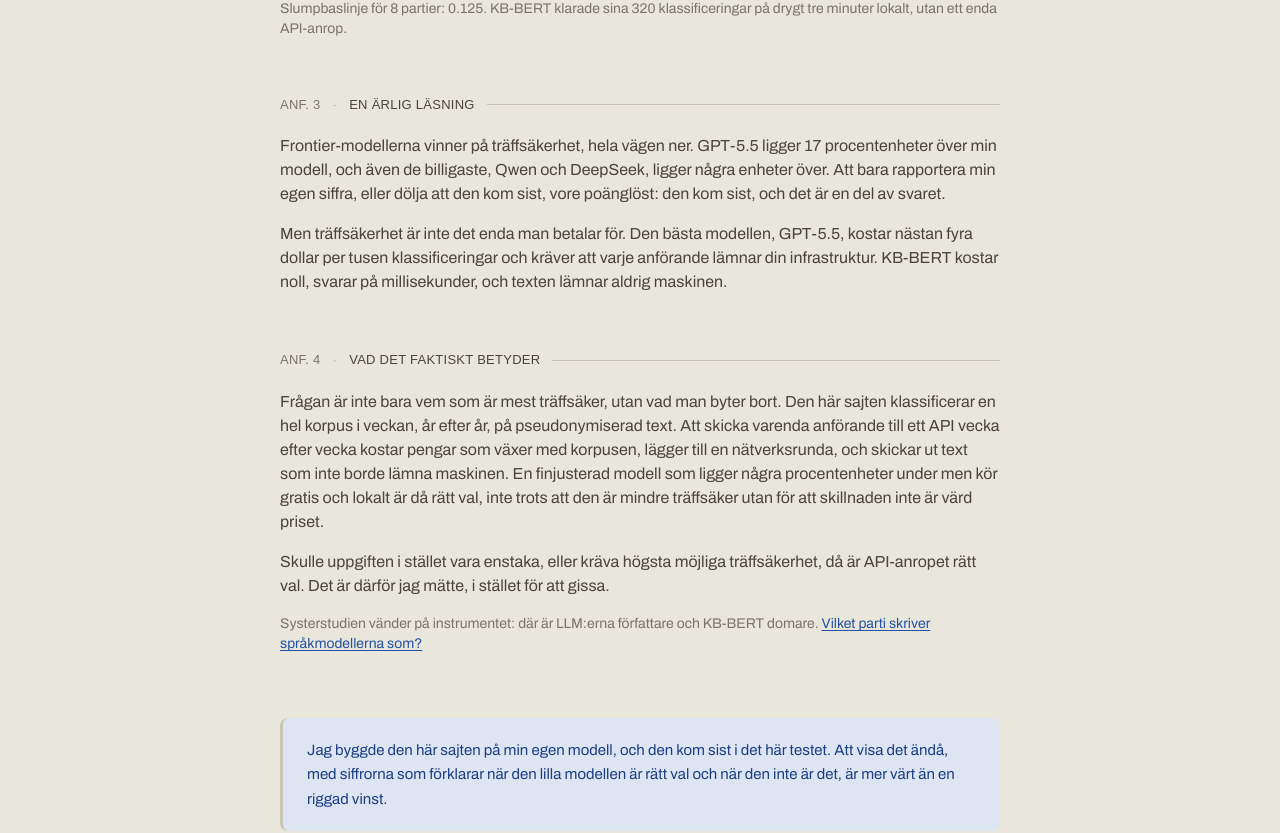
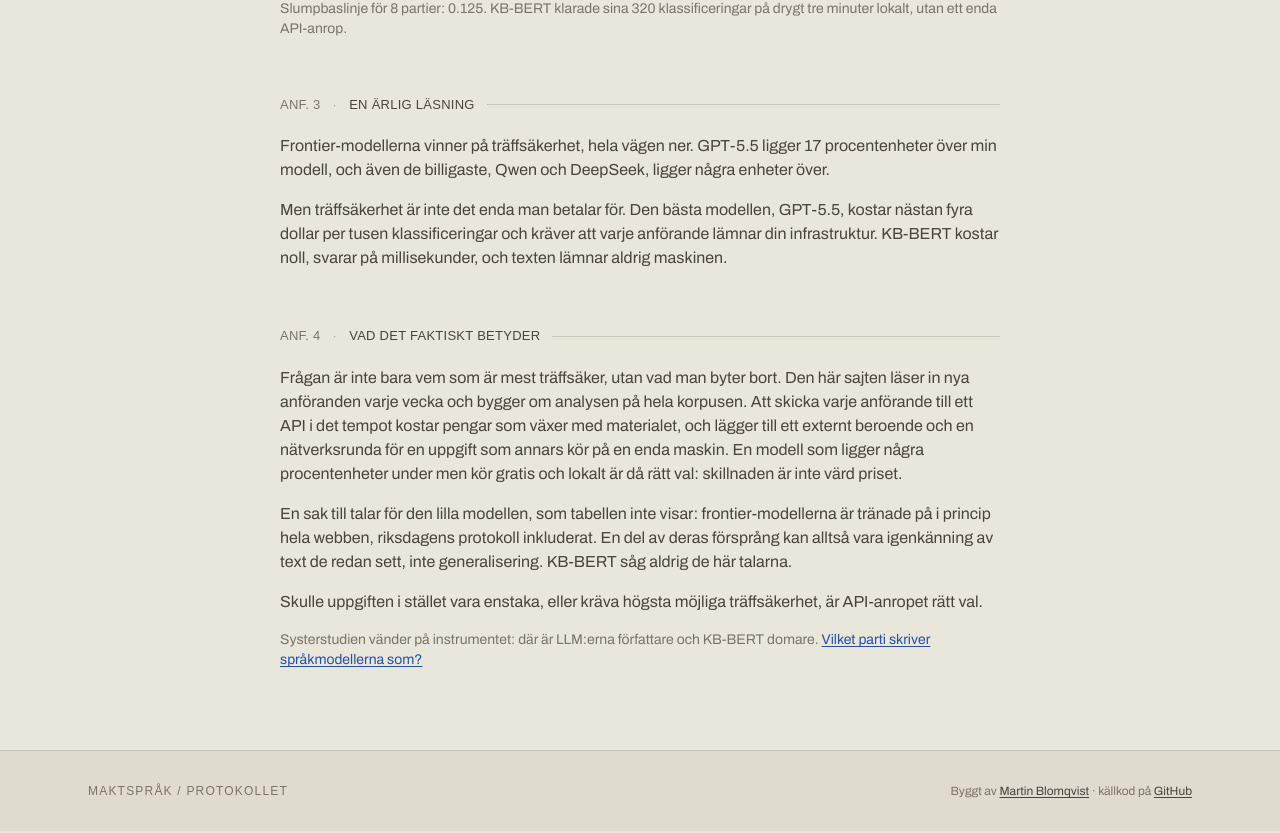
Before and after one commit to MartinBlomqvistDev/maktsprak, a Next.js app in the folder web/: page /riktmarke in a window 1280 px wide. Shown: the part 1177-2010 px from the top of the page. Built offline with nearby package versions, Linux system fonts and the light colour scheme; a web font is replaced by a local one.

Commit message:
site audit: fix training-scope + public-data facts, drop stats jargon, cut junior meta-commentary, add LLM-pretraining caveat

```diff
--- a/web/src/app/llm/page.tsx
+++ b/web/src/app/llm/page.tsx
@@ -161,12 +161,11 @@
           </p>
           <p>
             Den neutrala texten drar i stället mot S och SD för de flesta
-            modeller. Varför vet jag inte säkert. Troligast är att
-            klassificeraren, tränad enbart på debattinlägg, saknar en plats för
-            text utan politisk riktning, och att den faller tillbaka på de
-            största klasserna när riktningen försvinner. Jag redovisar det som
+            modeller. Varför vet jag inte. Klassificeraren är tränad enbart på
+            debattinlägg och har ingen klass för text utan politisk riktning, så
+            vad den gör med sådan text är svårt att tolka. Jag redovisar det som
             en öppen fråga om instrumentet, inte som ett fynd om modellerna. Det
-            som bär beviset är att M-lutningen är borta i varje enda cell.
+            som bär beviset är att M-lutningen är borta i varenda cell.
           </p>
         </div>
       </section>
@@ -217,8 +216,8 @@
       <div className="mt-16 rounded-card border-l-[3px] border-accent bg-accent-soft px-6 py-5">
         <p className="text-[15px] leading-relaxed text-accent-soft-ink">
           Nordans mätning gäller vad modellerna säger att de tycker. Den här
-          gäller hur de faktiskt skriver. Det är inte samma axel, och det är i
-          skillnaden mellan de två som det intressanta bor.
+          gäller hur de faktiskt skriver. Två olika axlar, och de pekar åt olika
+          håll.
         </p>
       </div>
     </main>
--- a/web/src/app/metod/page.tsx
+++ b/web/src/app/metod/page.tsx
@@ -179,16 +179,6 @@
           </p>
         </div>
       </section>
-
-      <div className="mt-16 rounded-card border-l-[3px] border-accent bg-accent-soft px-6 py-5">
-        <p className="text-[15px] leading-relaxed text-accent-soft-ink">
-          <strong>Varför jag visar det här öppet:</strong> en modell som bara
-          redovisar sin bästa siffra går inte att kontrollera. Den här sidan
-          visar hur modellen valideras, var den kan gå fel och vad felen
-          kostar, så att du kan bedöma den själv istället för att ta mitt ord
-          för det.
-        </p>
-      </div>
     </main>
   );
 }
--- a/web/src/app/page.tsx
+++ b/web/src/app/page.tsx
@@ -36,11 +36,10 @@
           </h1>
 
           <p className="mt-6 max-w-xl text-lg leading-relaxed text-ink-2">
-            Jag har låtit en finjusterad språkmodell läsa {speechCount}{" "}
-            riksdagsanföranden tills den lärt sig partiernas retoriska
-            fingeravtryck: inte vad en politiker talar om, utan hur. Klistra in
-            valfri text nedan, utan att ange källa, och se vilket parti modellen
-            tror att den kommer från.
+            Jag har finjusterat en språkmodell på riksdagens debatter tills den
+            lärt sig partiernas retoriska fingeravtryck: inte vad en politiker
+            talar om, utan hur. Klistra in valfri text nedan, utan att ange
+            källa, och se vilket parti modellen tror att den kommer från.
           </p>
 
           <div className="mt-10 max-w-xl">
@@ -89,13 +88,14 @@
               talare utan partibeteckning.
             </p>
 
-            <ProtokollMarker n={2} name="TRÄNAR" />
+            <ProtokollMarker n={2} name="TRÄNADES" />
             <p className="mt-4 mb-10 text-ink-2">
-              En KB-BERT-modell finjusteras på den rensade korpusen.
-              Valideringen är <strong>talar-oberoende</strong>: 15 % av
-              politikerna hålls helt utanför träningen, så resultatet mäter
-              generalisering till personer modellen aldrig sett, inte
-              igenkänning av bekanta röster.
+              En KB-BERT-modell finjusterades en gång på anföranden från 2015 och
+              framåt. Den tränas inte om varje vecka; det som växer vecka för
+              vecka är korpusen den läses mot, inte modellen. Valideringen är{" "}
+              <strong>talar-oberoende</strong>: 15 % av politikerna hölls helt
+              utanför träningen, så resultatet mäter generalisering till personer
+              modellen aldrig sett, inte igenkänning av bekanta röster.
             </p>
 
             <ProtokollMarker n={3} name="AVSLÖJAR" />
--- a/web/src/app/partierna/page.tsx
+++ b/web/src/app/partierna/page.tsx
@@ -27,9 +27,9 @@
           <p className="mt-5 max-w-xl text-lg leading-relaxed text-ink-2">
             Nedan är varje partis mest utmärkande ord: inte de vanligaste
             orden i partiets tal, utan de som skiljer partiet från de andra
-            sju (viktad log-odds med en informativ Dirichlet-prior, Monroe
-            m.fl. 2008). Delade politiska slitord filtreras bort, liksom
-            partiernas egna namn.
+            sju, viktat så att sällsynta ord inte får för stor vikt (metoden
+            heter Fightin&apos; Words, Monroe m.fl. 2008). Delade politiska
+            slitord filtreras bort, liksom partiernas egna namn.
           </p>
         </div>
       </section>
--- a/web/src/app/riktmarke/page.tsx
+++ b/web/src/app/riktmarke/page.tsx
@@ -135,9 +135,7 @@
           <p>
             Frontier-modellerna vinner på träffsäkerhet, hela vägen ner. GPT-5.5
             ligger 17 procentenheter över min modell, och även de billigaste,
-            Qwen och DeepSeek, ligger några enheter över. Att bara rapportera min
-            egen siffra, eller dölja att den kom sist, vore poänglöst: den kom
-            sist, och det är en del av svaret.
+            Qwen och DeepSeek, ligger några enheter över.
           </p>
           <p>
             Men träffsäkerhet är inte det enda man betalar för. Den bästa
@@ -155,18 +153,24 @@
         <div className="mt-5 space-y-4 text-ink-2">
           <p>
             Frågan är inte bara vem som är mest träffsäker, utan vad man byter
-            bort. Den här sajten klassificerar en hel korpus i veckan, år efter
-            år, på pseudonymiserad text. Att skicka varenda anförande till ett
-            API vecka efter vecka kostar pengar som växer med korpusen, lägger
-            till en nätverksrunda, och skickar ut text som inte borde lämna
-            maskinen. En finjusterad modell som ligger några procentenheter under
-            men kör gratis och lokalt är då rätt val, inte trots att den är
-            mindre träffsäker utan för att skillnaden inte är värd priset.
+            bort. Den här sajten läser in nya anföranden varje vecka och bygger
+            om analysen på hela korpusen. Att skicka varje anförande till ett API
+            i det tempot kostar pengar som växer med materialet, och lägger till
+            ett externt beroende och en nätverksrunda för en uppgift som annars
+            kör på en enda maskin. En modell som ligger några procentenheter
+            under men kör gratis och lokalt är då rätt val: skillnaden är inte
+            värd priset.
+          </p>
+          <p>
+            En sak till talar för den lilla modellen, som tabellen inte visar:
+            frontier-modellerna är tränade på i princip hela webben, riksdagens
+            protokoll inkluderat. En del av deras försprång kan alltså vara
+            igenkänning av text de redan sett, inte generalisering. KB-BERT såg
+            aldrig de här talarna.
           </p>
           <p>
             Skulle uppgiften i stället vara enstaka, eller kräva högsta möjliga
-            träffsäkerhet, då är API-anropet rätt val. Det är därför jag mätte, i
-            stället för att gissa.
+            träffsäkerhet, är API-anropet rätt val.
           </p>
           <p className="text-sm text-ink-3">
             Systerstudien vänder på instrumentet: där är LLM:erna författare och
@@ -177,15 +181,6 @@
           </p>
         </div>
       </section>
-
-      <div className="mt-16 rounded-card border-l-[3px] border-accent bg-accent-soft px-6 py-5">
-        <p className="text-[15px] leading-relaxed text-accent-soft-ink">
-          Jag byggde den här sajten på min egen modell, och den kom sist i det
-          här testet. Att visa det ändå, med siffrorna som förklarar när den
-          lilla modellen är rätt val och när den inte är det, är mer värt än en
-          riggad vinst.
-        </p>
-      </div>
     </main>
   );
 }
--- a/web/src/app/utveckling/page.tsx
+++ b/web/src/app/utveckling/page.tsx
@@ -59,8 +59,9 @@
           <ProtokollMarker n={1} name="ETT ÅR I TAGET" />
           <p className="mt-4 mb-8 max-w-2xl text-ink-2">
             Dra i reglaget, eller tryck play. För varje år: de ord som är mest
-            utmärkande jämfört med alla andra år (viktad log-odds, Monroe m.fl.
-            2008). Politikernamn och procedurord är till stor del bortfiltrerade.
+            utmärkande jämfört med alla andra år (samma metod, Fightin&apos;
+            Words, Monroe m.fl. 2008). Politikernamn och procedurord är till stor
+            del bortfiltrerade.
           </p>
           <YearSlider />
         </div>
```
Also changed, not shown: 1 other file (tests, documents, lock files or other folders).
